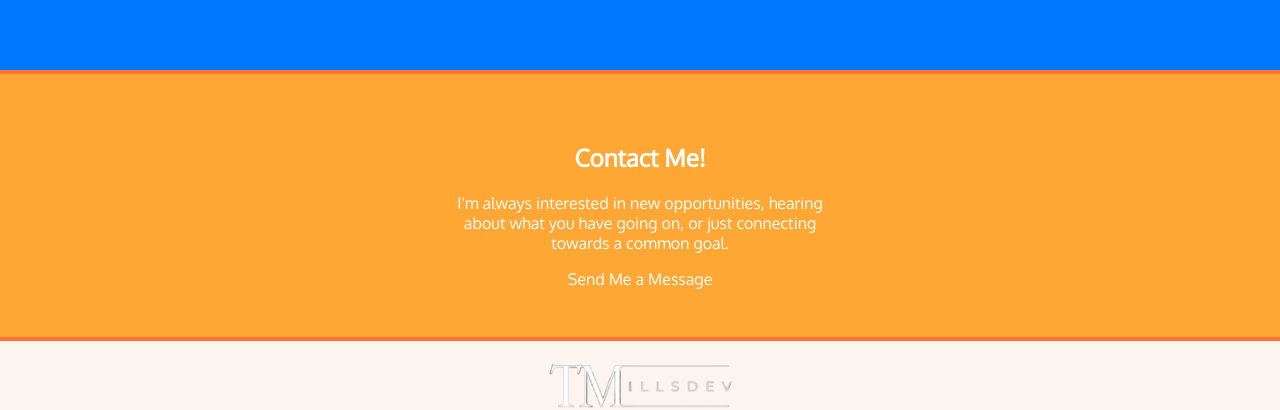
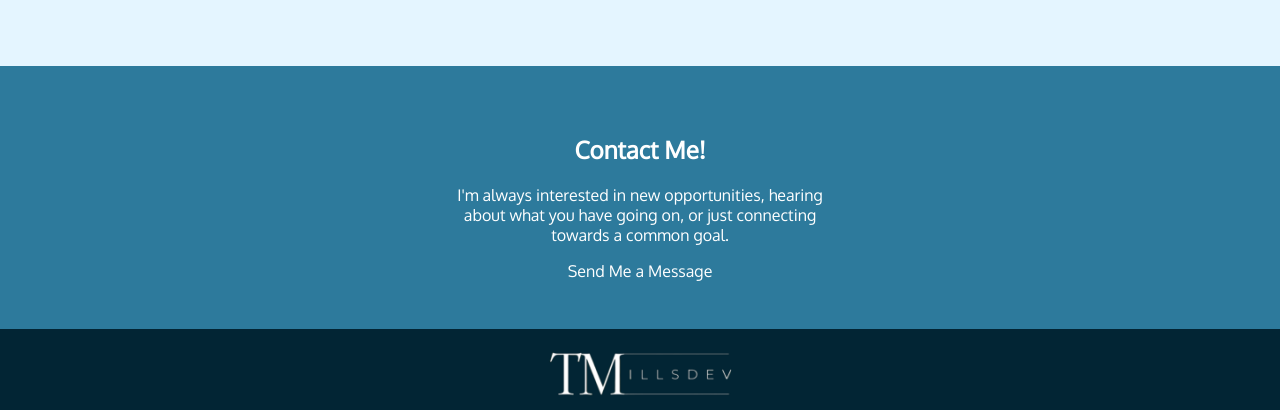
Before and after one commit to tmills5/portfolio_app, a React (Create React App) app: page /home in a window 1280 px wide. Shown: the part 1833-2243 px from the top of the page. Built offline with nearby package versions, Linux system fonts and the light colour scheme; a web font is replaced by a local one.

Commit message:
note for new font

```diff
--- a/src/App.css
+++ b/src/App.css
@@ -3,13 +3,16 @@
   colors for the pages and font stacks, etc
 */
 :root{
-  --primary: #fcf5ef;
-  --secondary: #0077ff;
-  --accent1: #00c3ff;
-  --accent2: #fea735;
-  --accent3: #fe7235;
+  --primary: #022534;
+  --secondary: #e4f5ff;
+  --accent1: #96c7d5;
+  --accent2: #2d7a9c;
+  --accent3: #094f6e;
   --white: white;
   --black: black;
+  /* need to change to montserrat for text. Same as logo small text
+    argent thin is the TM in tmillsdev
+  */
   --mono: "Oxygen mono", monospace;
   --sans: Oxygen, sans-serif;
 }
--- a/src/components/Home.js
+++ b/src/components/Home.js
@@ -14,11 +14,11 @@ function Home() {
     return(
       <>
         <IntroSection />
-        <div className='divider'></div>
+        {/* <div className='divider'></div> */}
         <ProjectsSection />
-        <div className='divider'></div>
+        {/* <div className='divider'></div> */}
         <ContactSection />
-        <div className='divider'></div>
+        {/* <div className='divider'></div> */}
 
         <Footer />
       </>
```
